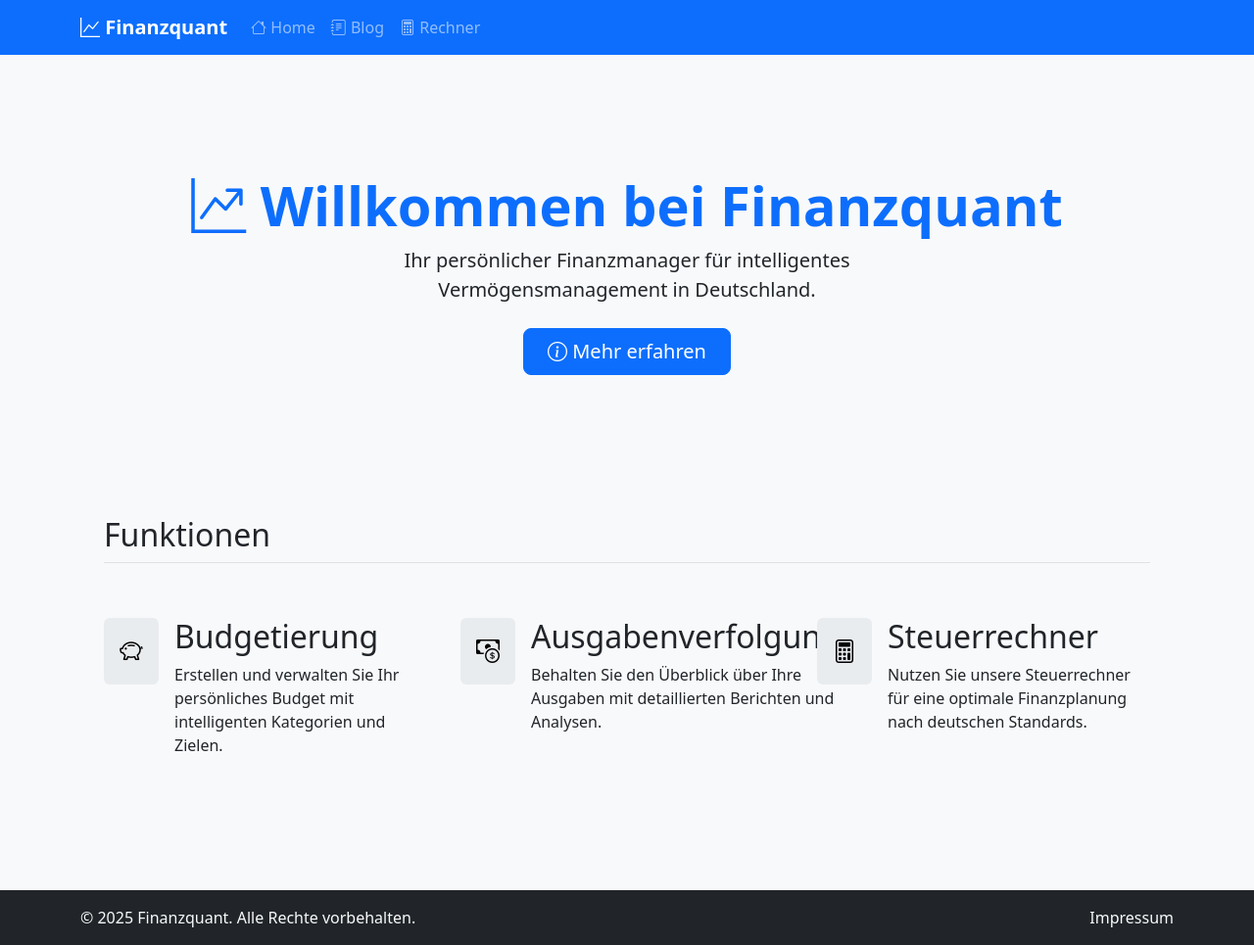
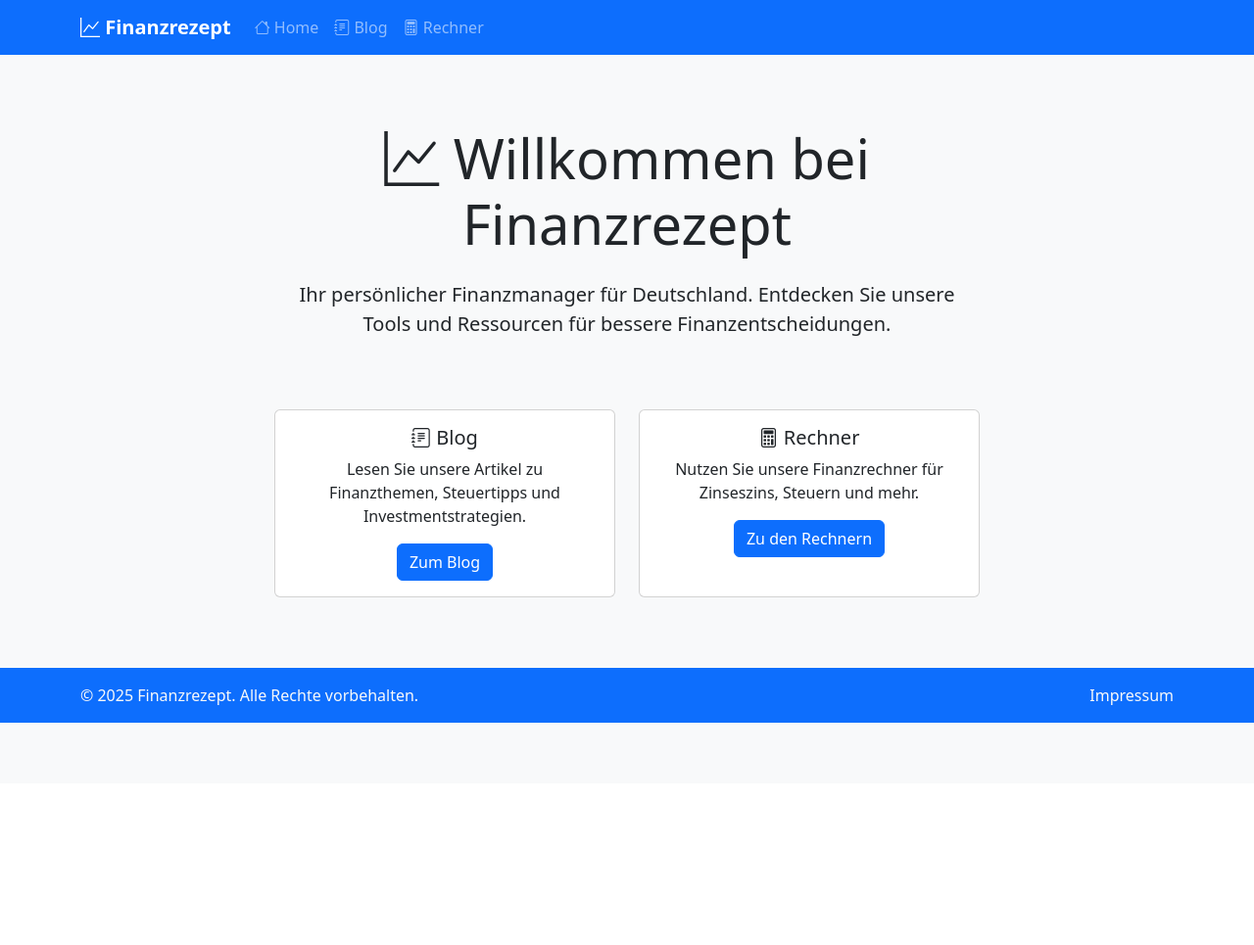
Before and after one commit to haderlka/Finanzrezept, a Django app: page / in a window 1280 px wide. Shown: the whole page at 98% size. After the commit the page ends 738 px from the top, so only its background shows below. Run offline with Django 5.2, Linux system fonts and the light colour scheme.

Commit message:
Renamed to Finanzrezept

```diff
--- a/templates/base.html
+++ b/templates/base.html
@@ -14,7 +14,6 @@
             font-weight: bold;
         }
         .footer {
-            background-color: #f8f9fa;
             padding: 2rem 0;
             margin-top: 3rem;
         }
@@ -63,7 +62,7 @@
     <nav class="navbar navbar-expand-lg navbar-dark bg-primary">
         <div class="container">
             <a class="navbar-brand" href="{% url 'core:home' %}">
-                <i class="bi bi-graph-up"></i> Finanzquant
+                <i class="bi bi-graph-up"></i> Finanzrezept
             </a>
             <button class="navbar-toggler" type="button" data-bs-toggle="collapse" data-bs-target="#navbarNav">
                 <span class="navbar-toggler-icon"></span>
@@ -105,11 +104,11 @@
     </main>
 
     <!-- Footer -->
-    <footer class="footer mt-auto py-3 bg-dark text-light">
+    <footer class="footer mt-auto py-3 bg-primary text-light">
         <div class="container">
             <div class="row">
                 <div class="col-md-6 text-center text-md-start">
-                    <span>© {% now "Y" %} Finanzquant. Alle Rechte vorbehalten.</span>
+                    <span>© {% now "Y" %} Finanzrezept. Alle Rechte vorbehalten.</span>
                 </div>
                 <div class="col-md-6 text-center text-md-end">
                     <a href="{% url 'core:impressum' %}" class="text-light text-decoration-none">Impressum</a>
--- a/templates/core/calculators.html
+++ b/templates/core/calculators.html
@@ -1,4 +1,6 @@
 {% extends 'base.html' %}
+
+{% block title %}Finanzrezept - Rechner{% endblock %}
 
 {% block content %}
 <div class="container py-5">
--- a/templates/core/home.html
+++ b/templates/core/home.html
@@ -1,50 +1,53 @@
 {% extends 'base.html' %}
 
+{% block title %}Finanzrezept - Ihr persönlicher Finanzmanager{% endblock %}
+
 {% block content %}
-<div class="px-4 py-5 my-5 text-center">
-    <h1 class="display-4 fw-bold text-primary">
-        <i class="bi bi-graph-up-arrow"></i> Willkommen bei Finanzquant
+<div class="container py-5">
+    <div class="row justify-content-center">
+        <div class="col-lg-8 text-center">
+            <h1 class="display-4 mb-4">
+                <i class="bi bi-graph-up"></i> Willkommen bei Finanzrezept
             </h1>
-    <div class="col-lg-6 mx-auto">
             <p class="lead mb-4">
-            Ihr persönlicher Finanzmanager für intelligentes Vermögensmanagement in Deutschland.
+                Ihr persönlicher Finanzmanager für Deutschland.
+                Entdecken Sie unsere Tools und Ressourcen für bessere Finanzentscheidungen.
             </p>
-        <div class="d-grid gap-2 d-sm-flex justify-content-sm-center">
-            <a href="#features" class="btn btn-primary btn-lg px-4 gap-3">
-                <i class="bi bi-info-circle"></i> Mehr erfahren
+
+            <div class="row g-4 mt-5">
+                <div class="col-md-6">
+                    <div class="card h-100">
+                        <div class="card-body">
+                            <h5 class="card-title">
+                                <i class="bi bi-journal-text"></i> Blog
+                            </h5>
+                            <p class="card-text">
+                                Lesen Sie unsere Artikel zu Finanzthemen,
+                                Steuertipps und Investmentstrategien.
+                            </p>
+                            <a href="{% url 'core:blog_list' %}" class="btn btn-primary">
+                                Zum Blog
                             </a>
                         </div>
                     </div>
                 </div>
 
-<div id="features" class="container px-4 py-5">
-    <h2 class="pb-2 border-bottom">Funktionen</h2>
-    <div class="row g-4 py-5 row-cols-1 row-cols-lg-3">
-        <div class="col d-flex align-items-start">
-            <div class="icon-square text-body-emphasis bg-body-secondary d-inline-flex align-items-center justify-content-center fs-4 flex-shrink-0 me-3 p-3 rounded">
-                <i class="bi bi-piggy-bank"></i>
-            </div>
-            <div>
-                <h3 class="fs-2">Budgetierung</h3>
-                <p>Erstellen und verwalten Sie Ihr persönliches Budget mit intelligenten Kategorien und Zielen.</p>
+                <div class="col-md-6">
+                    <div class="card h-100">
+                        <div class="card-body">
+                            <h5 class="card-title">
+                                <i class="bi bi-calculator"></i> Rechner
+                            </h5>
+                            <p class="card-text">
+                                Nutzen Sie unsere Finanzrechner für
+                                Zinseszins, Steuern und mehr.
+                            </p>
+                            <a href="{% url 'core:calculators' %}" class="btn btn-primary">
+                                Zu den Rechnern
+                            </a>
                         </div>
                     </div>
-        <div class="col d-flex align-items-start">
-            <div class="icon-square text-body-emphasis bg-body-secondary d-inline-flex align-items-center justify-content-center fs-4 flex-shrink-0 me-3 p-3 rounded">
-                <i class="bi bi-cash-coin"></i>
                 </div>
-            <div>
-                <h3 class="fs-2">Ausgabenverfolgung</h3>
-                <p>Behalten Sie den Überblick über Ihre Ausgaben mit detaillierten Berichten und Analysen.</p>
-            </div>
-        </div>
-        <div class="col d-flex align-items-start">
-            <div class="icon-square text-body-emphasis bg-body-secondary d-inline-flex align-items-center justify-content-center fs-4 flex-shrink-0 me-3 p-3 rounded">
-                <i class="bi bi-calculator"></i>
-            </div>
-            <div>
-                <h3 class="fs-2">Steuerrechner</h3>
-                <p>Nutzen Sie unsere Steuerrechner für eine optimale Finanzplanung nach deutschen Standards.</p>
             </div>
         </div>
     </div>
```
Also changed, not shown: content/blog/2025-04-12-asset-allocation-risk.md (+1 -1 lines), README.md. Lines whose indentation alone changed are shown as unchanged.
